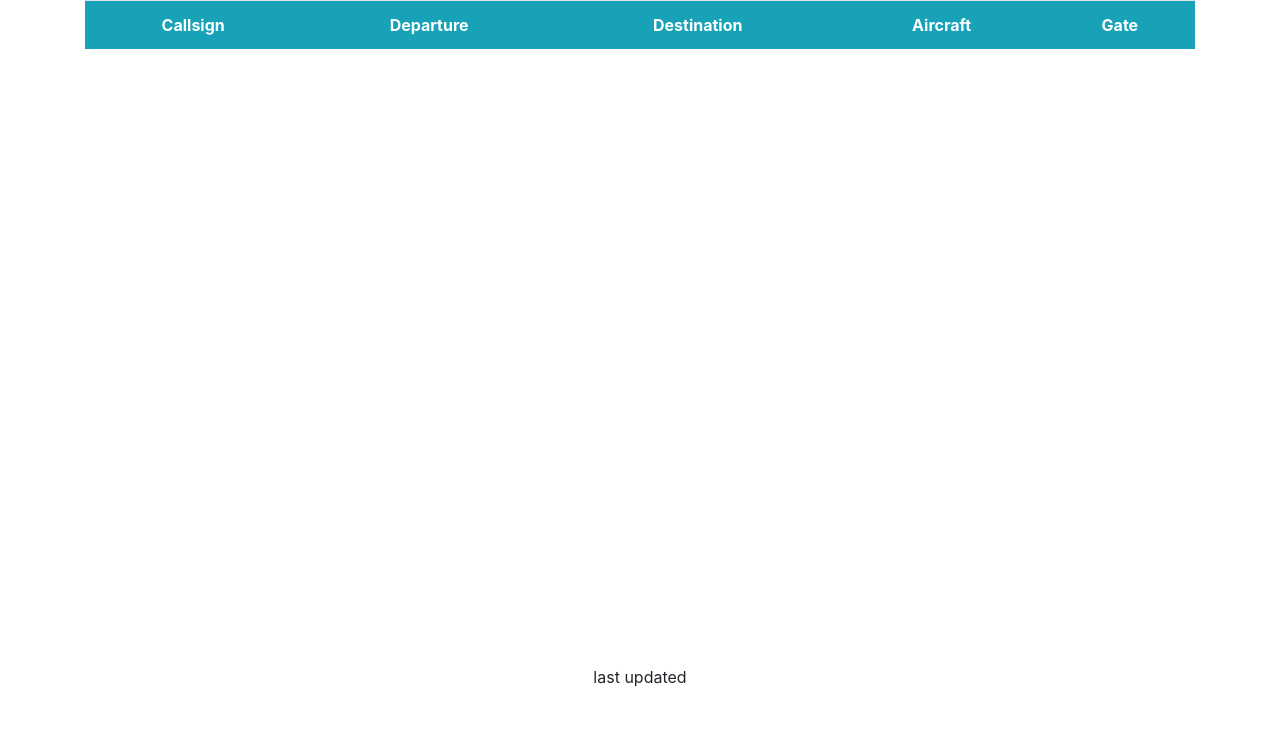
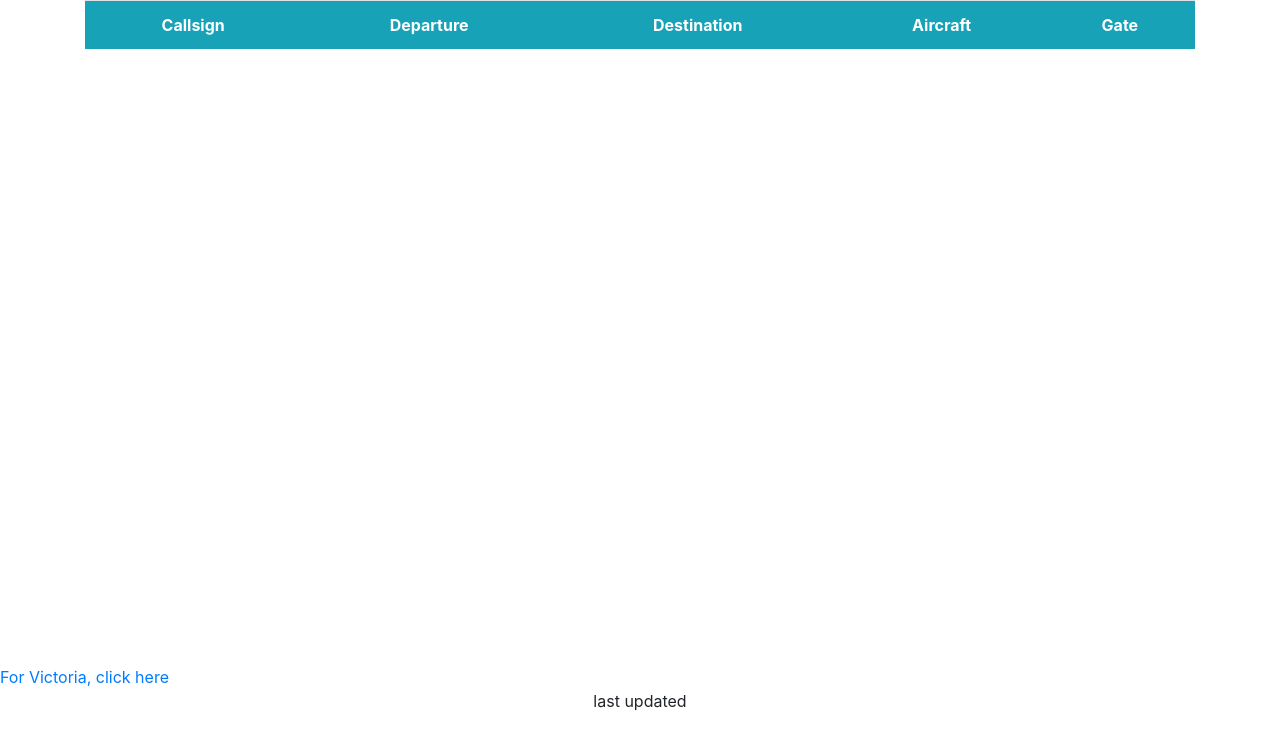
Before and after one commit to officialisaaczhang/czvrgm.github.io, a plain HTML site: page index.html in a window 1280 px wide. Drawn offline with nearby package versions, Linux system fonts and the light colour scheme; no server answers.

Commit message:
Update index.html

```diff
--- a/index.html
+++ b/index.html
@@ -42,6 +42,7 @@
     <div class="container" style="margin:auto">
         <div id="mapid" style="width: 100%; height: 600px;"></div>
     </div>
+    <a href="CYYJ.html">For Victoria, click here</a>
     <div id="time" style="margin:auto">last updated</div>
 </body>
 </html>
```
